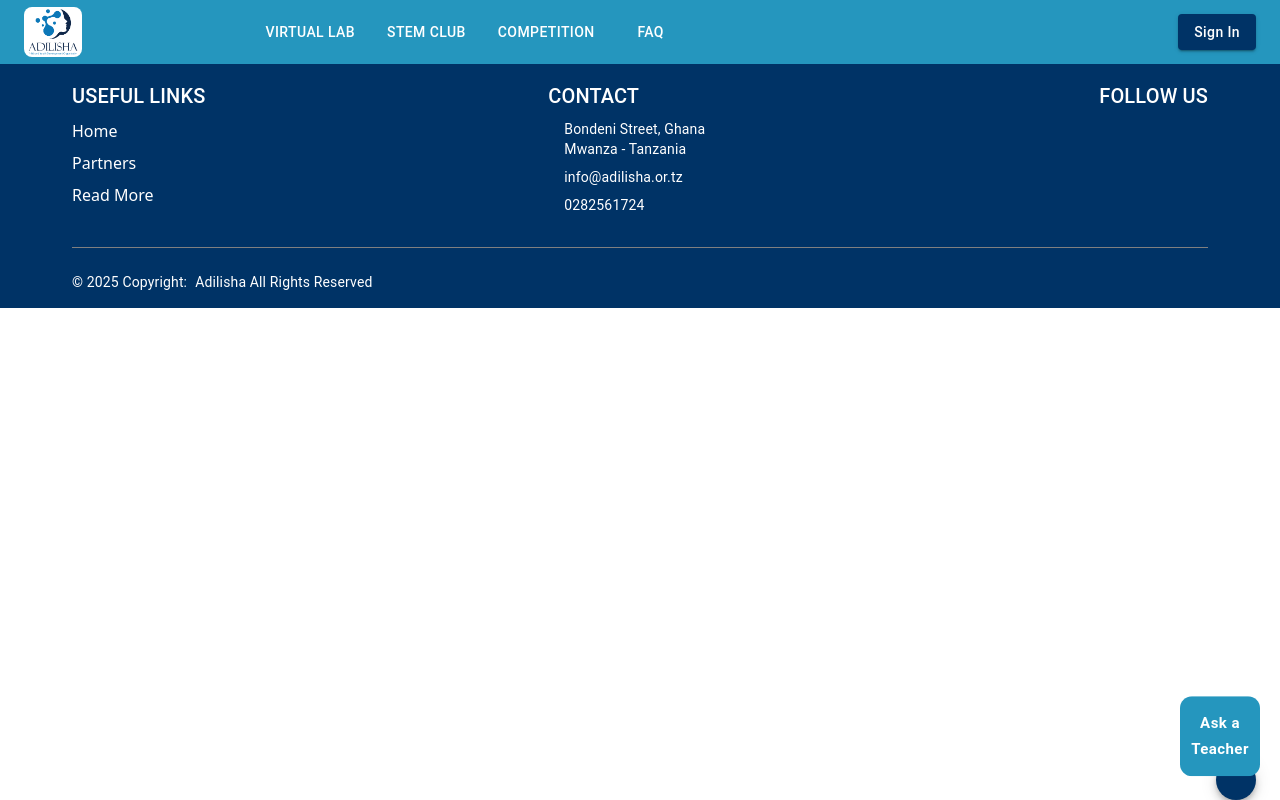
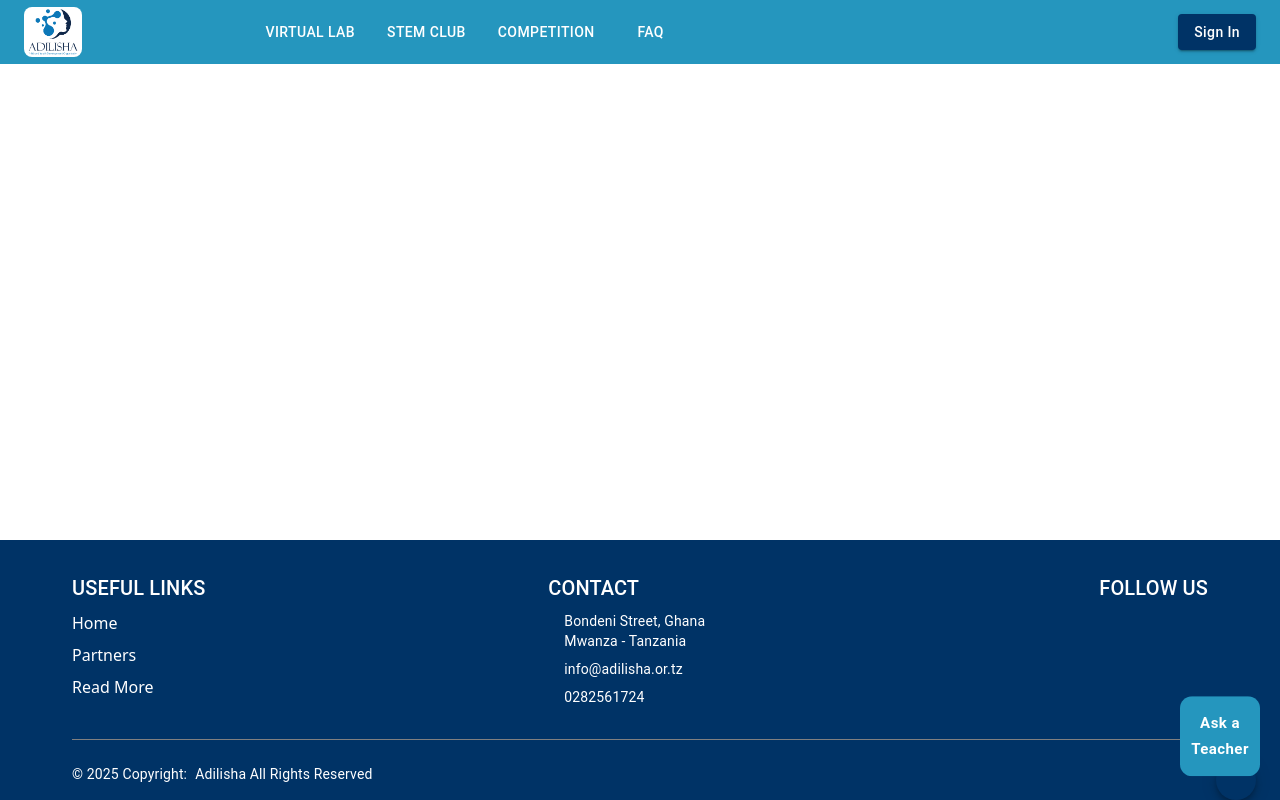
Before and after one commit to NeemaUisso/stem-lab, a React (Vite) app in the folder adilisha-Lab/stem-lab/: page /sign-in in a window 1280 px wide. Built offline with nearby package versions, Linux system fonts and the light colour scheme; some icons are missing.

Commit message:
final changes

```diff
--- a/adilisha-Lab/stem-lab/src/App.jsx
+++ b/adilisha-Lab/stem-lab/src/App.jsx
@@ -42,46 +42,51 @@ const AppContent = () => {
     location.pathname.includes('/subject');
 
   const hideAsk =
-
     location.pathname === '/signin' ||
     location.pathname === '/sign-up';
 
+  // Define pages where footer should be hidden
+  const hideFooter =
+    location.pathname === '/signin' ||
+    location.pathname === '/sign-up' ||
+    location.pathname.startsWith('/virtual-lab') ||
+    location.pathname.includes('/subject') ||
+    location.pathname === '/upload-practical';
+
   return (
-    <>
+    <div style={{ display: 'flex', flexDirection: 'column', minHeight: '100vh' }}>
       <AppNavbar toggleSidebar={toggleSidebar} />
 
-      <div style={{ display: 'flex' , width: '100%'}}>
+      <div style={{ display: 'flex', flex: 1, width: '100%' }}>
         {isMainContent && <Sidebar open={sidebarOpen} />}
 
         <div style={{
-          flexGrow: 1, width: '100%',
+          flexGrow: 1,
+          width: '100%',
           display: 'flex',
+          flexDirection: 'column',
           justifyContent: isMainContent ? 'flex-start' : 'center',
-          alignItems: 'flex-start', }}>
+          alignItems: 'flex-start',
+        }}>
           <Routes>
             <Route
               path="/"
               element={
-                <div style={{ width: '100%' }}>
+                <div style={{ width: '100%', display: 'flex', flexDirection: 'column', flex: 1 }}>
                   <Home />
-                  <div
-                    // className="container"
-                    style={{ paddingTop: '40px', paddingBottom: '40px'}}
-                  >
+                  <div style={{ paddingTop: '40px', paddingBottom: '40px', flex: 1 }}>
                     <div id="faq">
                       <FAQ />
                     </div>
                     <div id="stem-club">
                       <StemClub />
                     </div>
-
                   </div>
                 </div>
               }
             />
 
             {/* Auth routes */}
-
             <Route path="/signin" element={<SignIn />} />
             <Route path="/sign-up" element={<SignUp />} />
             <Route path="/competition" element={<AdilishaCompetition />} />
@@ -108,22 +113,21 @@ const AppContent = () => {
                 path="/virtual-lab/practical/:id"
                 element={<ExperimentView />}
               />
-
             </Route>
 
             {/* Instructor access */}
             <Route element={<RoleBasedRoute minimumRole="instructor" />}>
               <Route path="/upload-practical" element={<UploadPracticalForm />} />
-
             </Route>
           </Routes>
         </div>
       </div>
 
-      <Footer />
+      {!hideAsk && <Ask />}
 
-      {!hideAsk && <Ask />}
-    </>
+      {/* Conditionally render footer */}
+      {!hideFooter && <Footer />}
+    </div>
   );
 };
 
```
